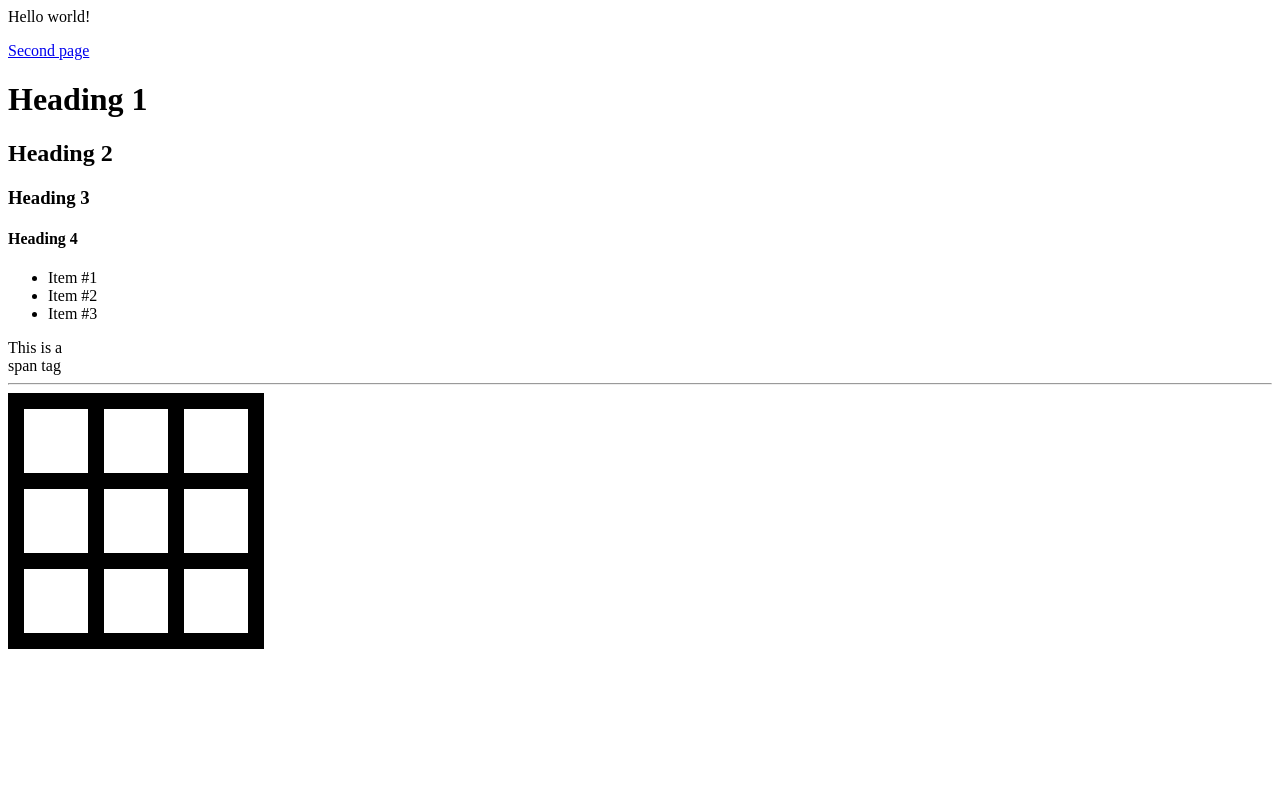
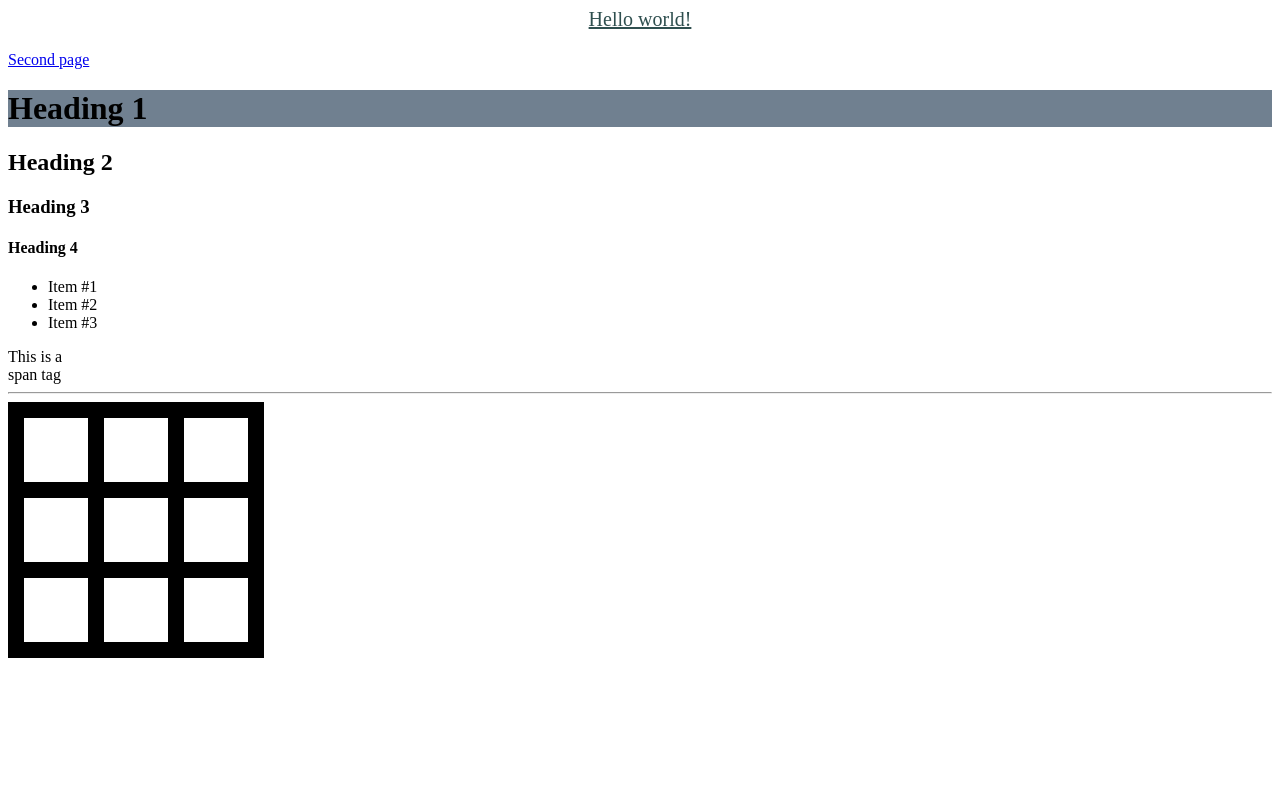
Before and after one commit to Justin3402/HiddenPathSolver, a PHP site: page /test.html in a window 1280 px wide. Run offline with PHP 8.4, Linux system fonts and the light colour scheme.

Commit message:
CSS update

```diff
--- a/styles.css
+++ b/styles.css
@@ -1,5 +1,18 @@
-body {
+/* body {
 	margin: 0;
 	background: gray;
 	text-align: center;
+} */
+
+h1 {
+	color: black;
+	background-color: slategrey;
 }
+
+p {
+	color: darkslategrey;
+	font-size: 20px;
+	text-decoration: underline;
+	font-family: 'Times New Roman', Times, serif;
+	text-align: center;
+}
--- a/test.html
+++ b/test.html
@@ -4,6 +4,7 @@
 	<meta http-equiv="X-UA-Compatible" content="IE=edge">
 	<meta name="viewport" content="width=device-width, initial-scale=1.0">
 	<title>HTML test</title>
+	<link rel="stylesheet" href="styles.css">
 </head>
 <body>
 
```
